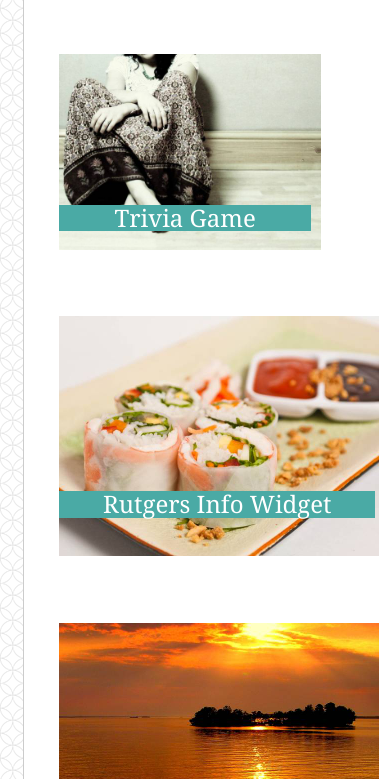
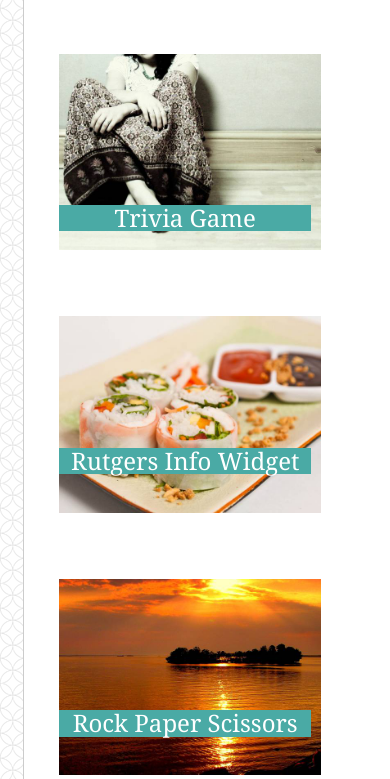
Before and after one commit to beckyarmstrong/Bootstrap-Portfolio, a plain HTML site: page portfolio.html in a window 390 px wide. Shown: the part 817-1596 px from the top of the page. Drawn offline with nearby package versions, Linux system fonts and the light colour scheme.

Commit message:
final submit

```diff
--- a/portfolio.html
+++ b/portfolio.html
@@ -45,12 +45,12 @@
 
                     <div class="col-md-6 col-xs-10"><div class="mini-box"></div><img src="assets\feet.jpg" alt="feet" class="img-responsive" >
                     <div class="col-md-12 col-xs-11"><h3 class="trivia">Trivia Game</h3></div></div>
-                    <div class="col-md-6"><div class="mini-box"></div><img src="assets\sushi.jpg" alt="sushi" class="img-responsive">
+                    <div class="col-md-6 col-xs-10"><div class="mini-box"></div><img src="assets\sushi.jpg" alt="sushi" class="img-responsive">
                      <div class="col-md-12 col-xs-11"><h3 class="rutgers">Rutgers Info Widget</h3></div></div></div>
 
 
                   <div class="row">
-                    <div class="col-md-6 col-xs-12"><div class="mini-box"></div><img src="assets\lake.jpg" alt="lake" class="img-responsive" >
+                    <div class="col-md-6 col-xs-10"><div class="mini-box"></div><img src="assets\lake.jpg" alt="lake" class="img-responsive" >
                     <div class="col-md-12 col-xs-11"><h3 class="rock">Rock Paper Scissors</h3></div></div>
 
 
```
